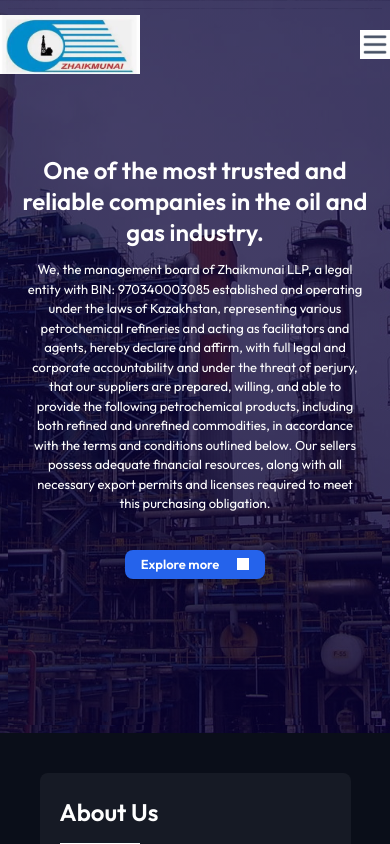
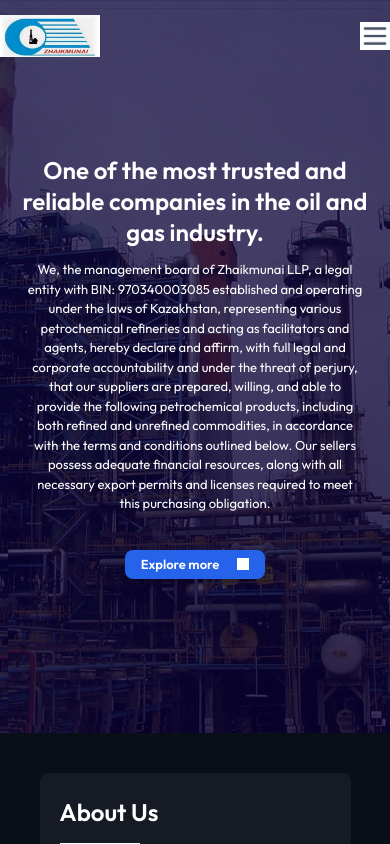
Before and after one commit to Aghedoehi7/Vite-project, a React (Vite) app: page / in a window 390 px wide. Shown: the top 844 px of the page. Built offline with nearby package versions, Linux system fonts and the light colour scheme; grey boxes are pictures that could not be loaded.

Commit message:
Standardize mobile menu items and update logo sizing

```diff
--- a/src/components/Award/award.css
+++ b/src/components/Award/award.css
@@ -33,7 +33,7 @@
     align-items: center;
     justify-content: center;
     flex-direction: column;
-    color: black;
+    color: white; /* Changed from black to white */
     cursor: pointer;
     opacity: 0;
     padding: 70%;
--- a/src/components/Navbar/Navbar.css
+++ b/src/components/Navbar/Navbar.css
@@ -139,6 +139,10 @@
     padding: 15px 0;
   }
 
+  .navbar__logo {
+    width: 120px; /* Reduced from 140px for medium screens */
+  }
+
   .navbar__desktop-menu {
     display: none;
   }
@@ -163,3 +167,10 @@
     transform: none;
   }
 }
+
+/* Small Mobile Styles */
+@media (max-width: 480px) {
+  .navbar__logo {
+    width: 100px; /* Even smaller for very small screens */
+  }
+}
--- a/src/components/Navbar/Navbar.jsx
+++ b/src/components/Navbar/Navbar.jsx
@@ -229,7 +229,7 @@
         <li className='navbar__mobile-item' onClick={() => setMobileMenu(false)}>
           <RouterLink
             to='/quality-assurance'
-            className='navbar__mobile-link navbar__mobile-button'
+            className='navbar__mobile-link'
           >
             Quality Assurance
           </RouterLink>
@@ -237,7 +237,7 @@
         <li className='navbar__mobile-item' onClick={() => setMobileMenu(false)}>
           <RouterLink
             to='/contact'
-            className='navbar__mobile-link navbar__mobile-button'
+            className='navbar__mobile-link'
           >
             Contact us
           </RouterLink>
```
